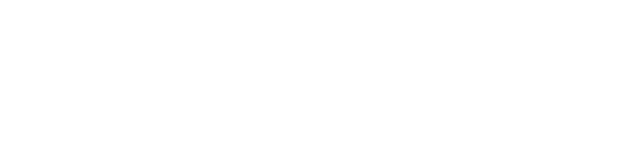
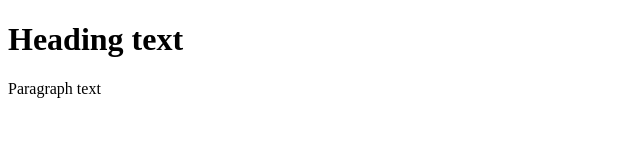
Before and after one commit to sanjsanj/oop-vs-fp, a website: page index.html in a window 1280 px wide. Shown: the whole page, without its empty margins (0-640 px from the left). Drawn offline with Linux system fonts and the light colour scheme.

Commit message:
load scripts into index.html

```diff
--- a/index.html
+++ b/index.html
@@ -6,6 +6,7 @@
     <meta name="viewport" content="width=device-width, initial-scale=1">
   </head>
   <body>
-    <div id="container"></div>
   </body>
+  <script src="./src/fp.js"></script>
+  <script src="./src/oop.js"></script>
 </html>
--- a/package.json
+++ b/package.json
@@ -25,6 +25,7 @@
   "dependencies": {},
   "devDependencies": {
     "babel-preset-es2015": "^6.24.1",
+    "http-server": "^0.10.0",
     "jest": "^22.0.4"
   }
 }
--- a/src/oop.js
+++ b/src/oop.js
@@ -11,5 +11,5 @@ class Dom {
 }
 
 const dom = new Dom()
-const el = dom.createElement('p', 'some text')
+const el = dom.createElement('p', 'Paragraph text')
 dom.appendTo(document.body, el)
```
Also changed, not shown: 1 other file.
